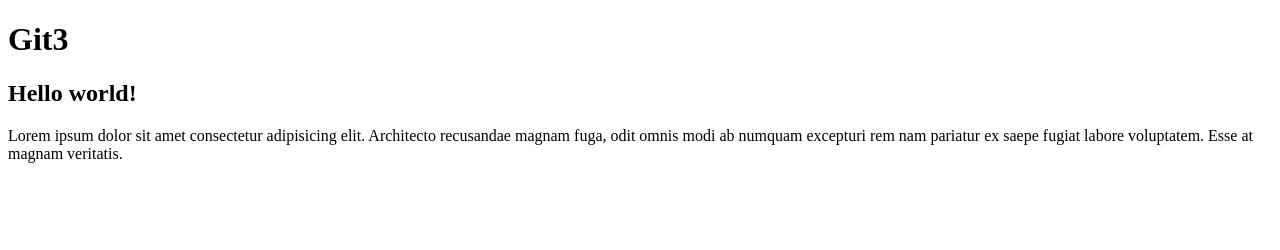
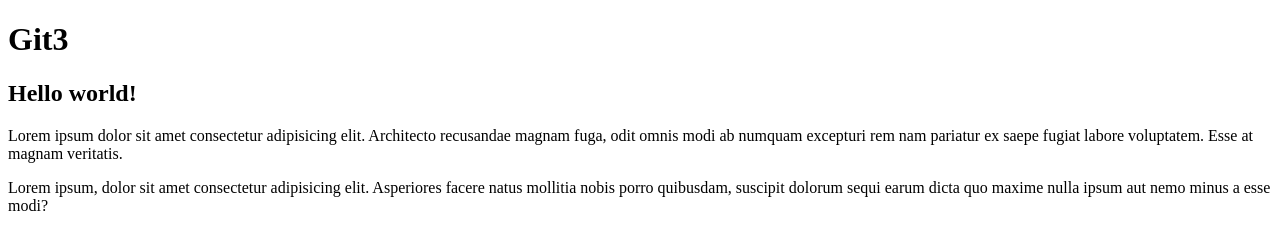
Before and after one commit to Albertsalespascual/miSegundoRepo, a plain HTML site: page index.html in a window 1280 px wide. Drawn offline with Linux system fonts and the light colour scheme.

Commit message:
added p tag

```diff
--- a/index.html
+++ b/index.html
@@ -10,5 +10,6 @@
     <h1>Git3</h1>
     <h2>Hello world!</h2>
     <p>Lorem ipsum dolor sit amet consectetur adipisicing elit. Architecto recusandae magnam fuga, odit omnis modi ab numquam excepturi rem nam pariatur ex saepe fugiat labore voluptatem. Esse at magnam veritatis.</p>
+    <p>Lorem ipsum, dolor sit amet consectetur adipisicing elit. Asperiores facere natus mollitia nobis porro quibusdam, suscipit dolorum sequi earum dicta quo maxime nulla ipsum aut nemo minus a esse modi?</p>
 </body>
 </html>
```
